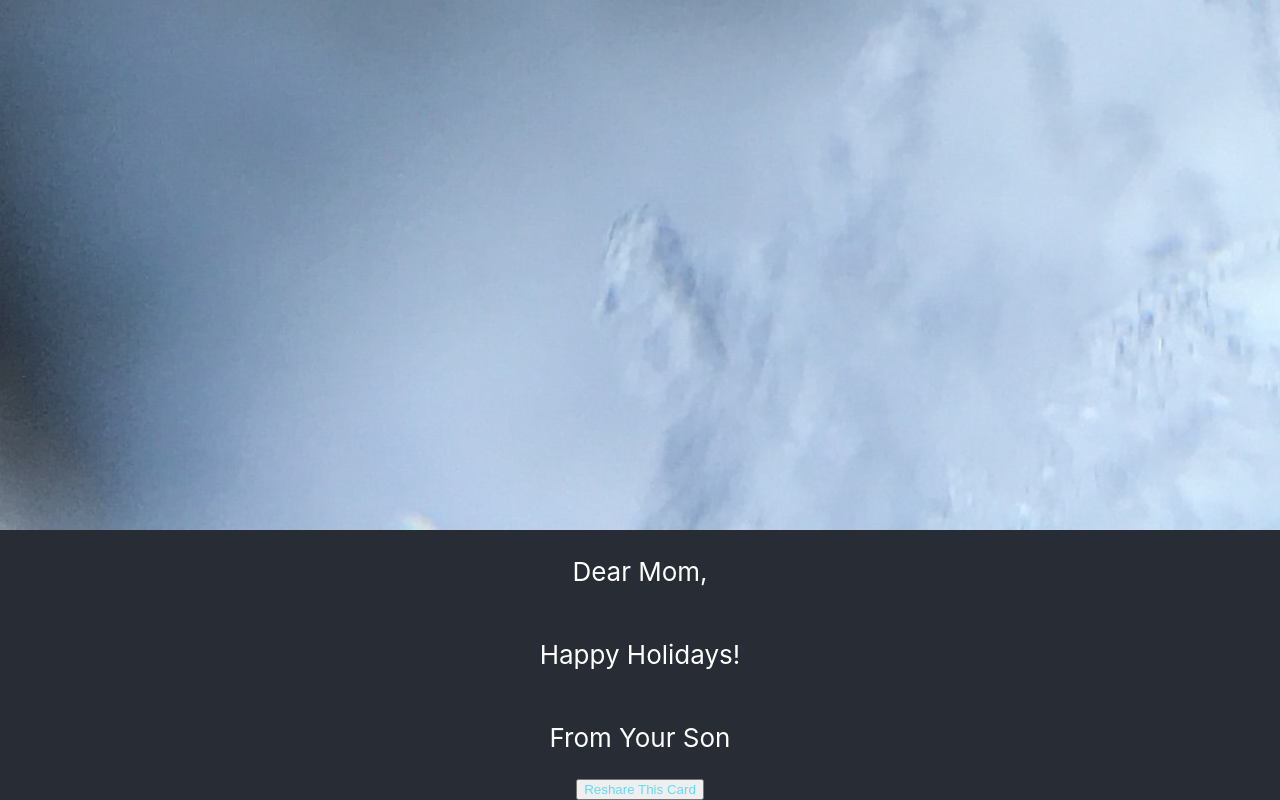
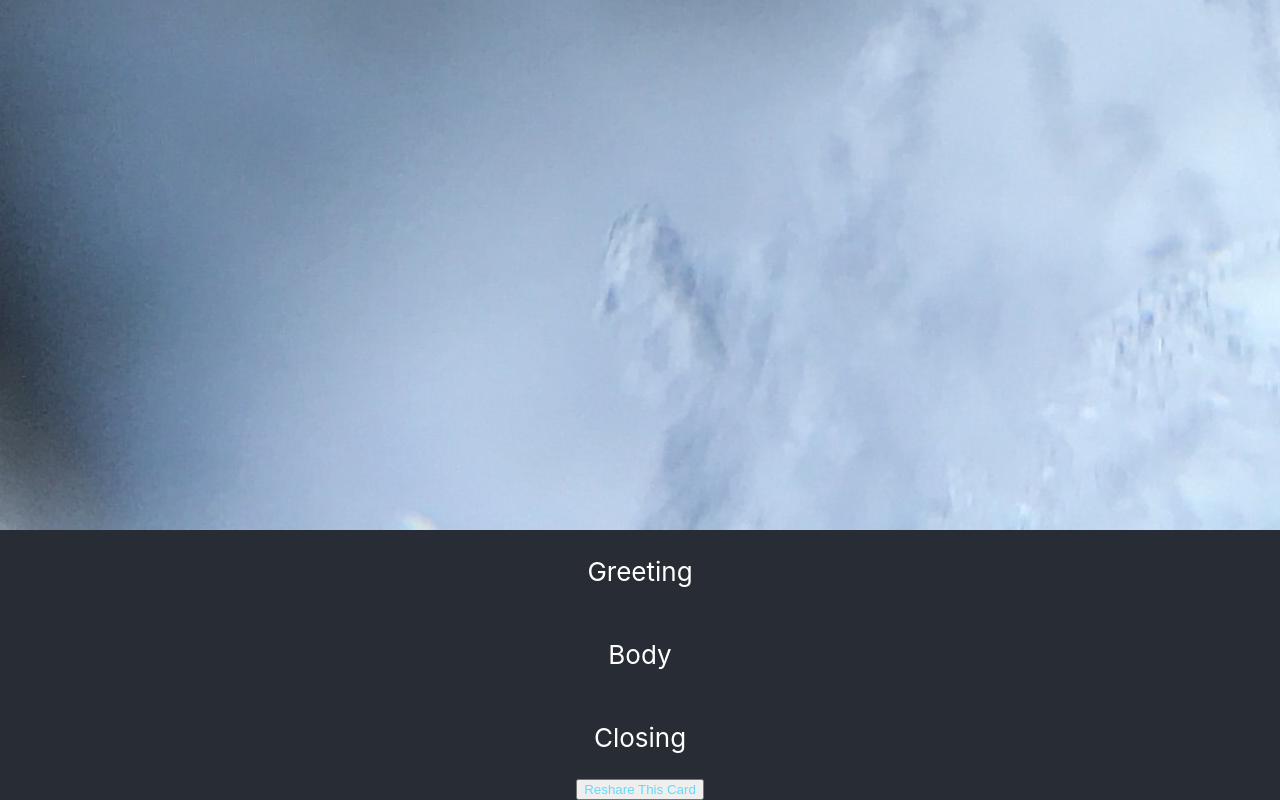
Before and after one commit to xmercado/ecard, a React (Create React App) app: page / in a window 1280 px wide. Shown: the part 895-1695 px from the top of the page. Built offline with nearby package versions, Linux system fonts and the light colour scheme.

Commit message:
refactor(app): move necessary state and files

```diff
--- a/src/App.js
+++ b/src/App.js
@@ -1,23 +1,25 @@
-import logo from './logo.svg';
 import React, { useState } from 'react';
 import './App.css';
 import GreetingCard from './components/GreetingCard';
 import CustomMessage from './components/CustomMessage';
 
 function App() {
-  const [Greeting, setGreeting] = useState('Dear Mom,');
-  const [Body, setBody] = useState('Happy Holidays!');
-  const [Closing, setClosing] = useState('From Your Son');
+  const [Greeting, setGreeting] = useState('Greeting');
+  const [Body, setBody] = useState('Body');
+  const [Closing, setClosing] = useState('Closing');
   const [canCustomize, setCanCustomize] = useState(false);
 
   return (
-    <>
+    <div className='App'>
       { canCustomize
           ?
             <CustomMessage
               Greeting={Greeting}
               Body={Body}
               Closing={Closing}
+              setGreeting={setGreeting}
+              setBody={setBody}
+              setClosing={setClosing}
               setCanCustomize={setCanCustomize}
             />
           :
@@ -28,7 +30,7 @@ function App() {
               setCanCustomize={setCanCustomize}
             />
       }
-    </>
+    </div>
   );
 }
 
```
